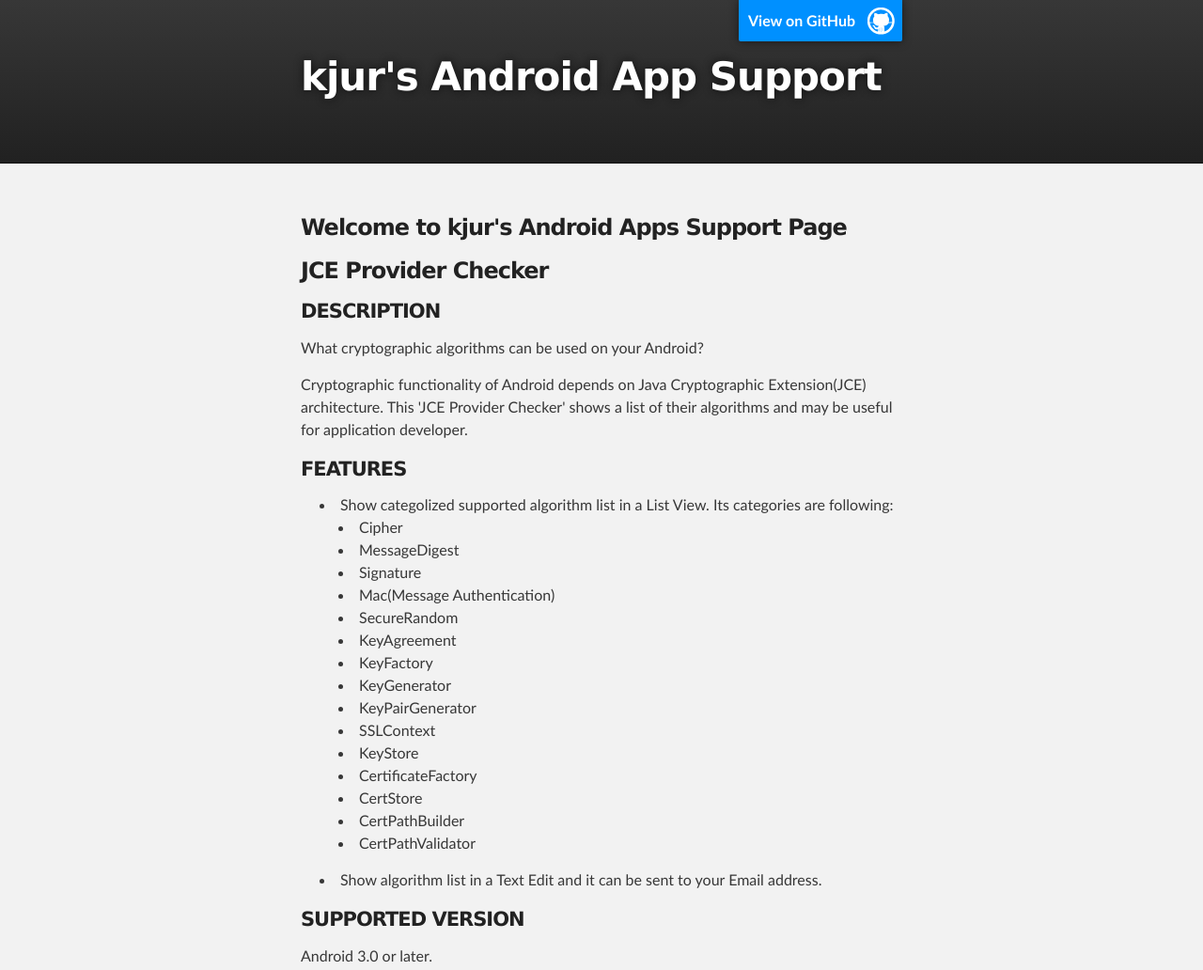
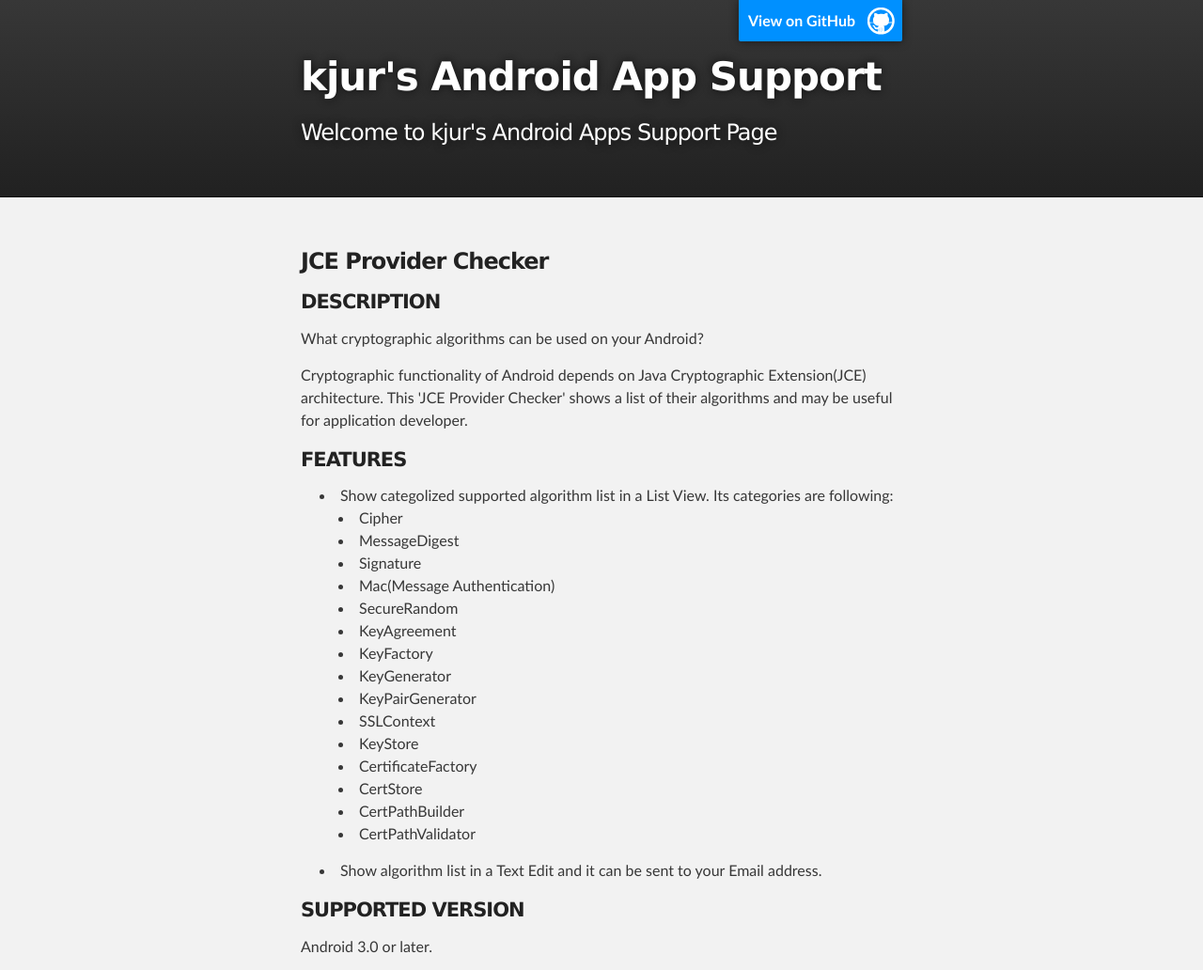
Before and after one commit to kjur/support, a plain HTML site: page index.html in a window 1280 px wide. Shown: the top 1032 px of the page at 94% size. Drawn offline with Linux system fonts and the light colour scheme.

Commit message:
Update index.html

```diff
--- a/index.html
+++ b/index.html
@@ -19,14 +19,13 @@
           <a id="forkme_banner" href="https://github.com/kjur/support">View on GitHub</a>
 
           <h1 id="project_title">kjur's Android App Support</h1>
-          <h2 id="project_tagline"></h2>
+          <h2 id="project_tagline">Welcome to kjur's Android Apps Support Page</h2>
         </header>
     </div>
 
     <!-- MAIN CONTENT -->
     <div id="main_content_wrap" class="outer">
       <section id="main_content" class="inner">
-        <h3>Welcome to kjur's Android Apps Support Page</h3>
 
 <h3>JCE Provider Checker</h3>
 
```
